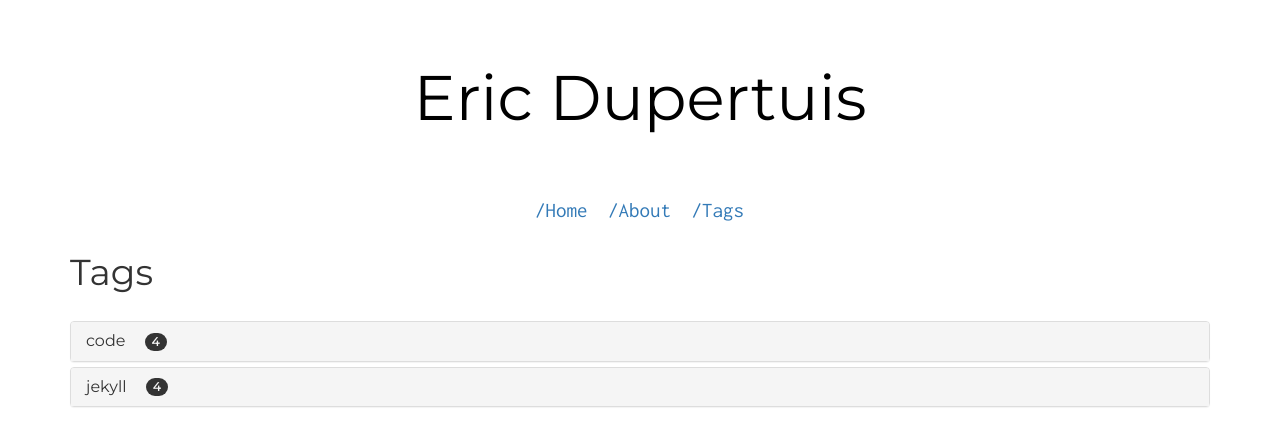
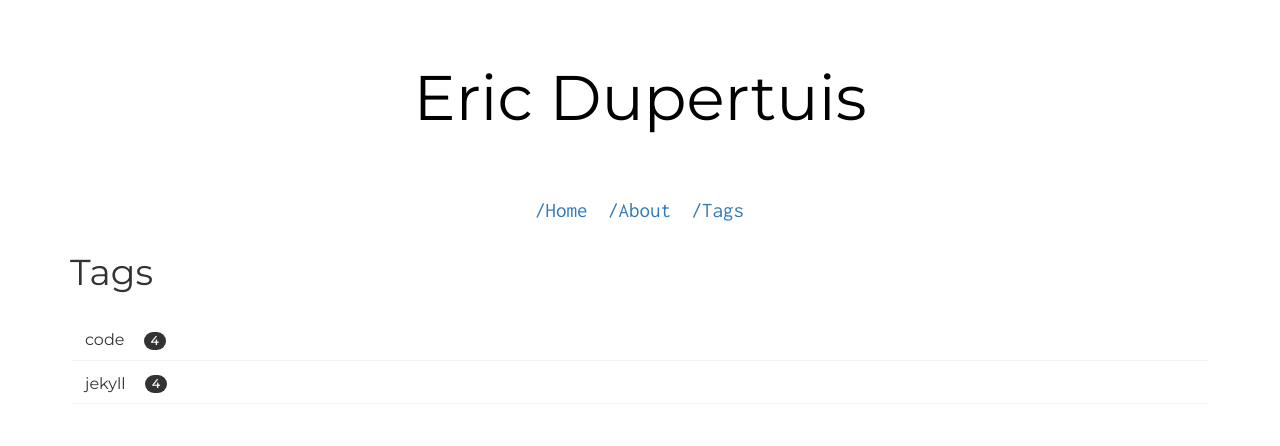
Before and after one commit to EricDupertuis/EricDupertuis.github.io, a Jekyll site: the page built from tags.html, in a window 1280 px wide. Shown: the top 446 px of the page. Built offline with Jekyll 4.4.1, drawn with Linux system fonts in a browser that asks for light colours.

Commit message:
some css

```diff
--- a/css/main.css
+++ b/css/main.css
@@ -66,13 +66,28 @@ header a:hover {
 .pagination {
     font-size: 1.5em;
 }
+.panel-default>.panel-heading {
+    background-color: #ffffff;
+}
+
+.panel-default {
+    border: none;
+}
 
 .panel-group {
     margin-top: 2em;
 }
 
+.panel-body {
+    list-style-type: none;
+}
+
 .panel-title a {
     margin-right: 15px;
+}
+
+.panel-body a {
+    font-size: 1.5em;
 }
 
 /* highlight */
```
